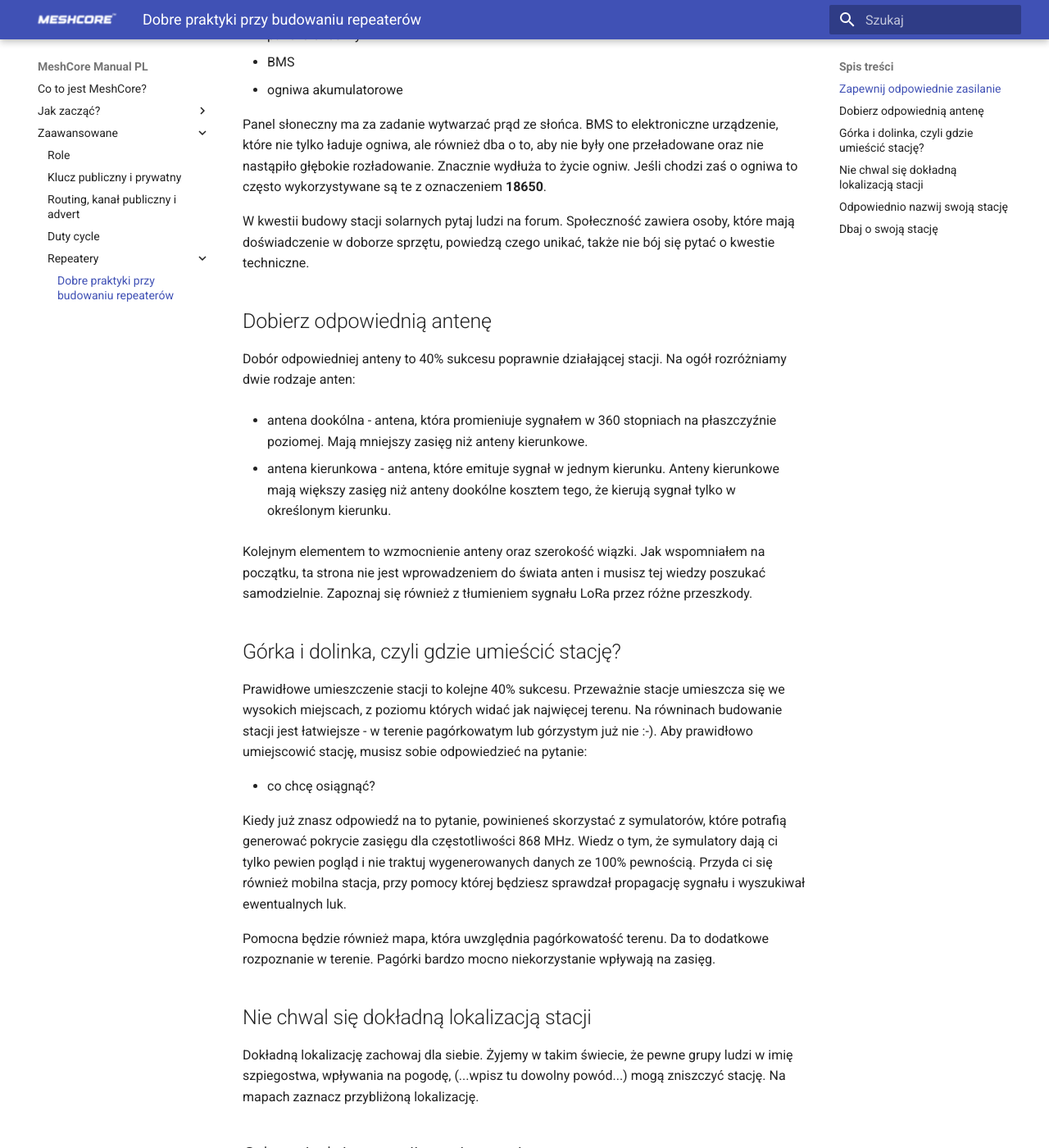
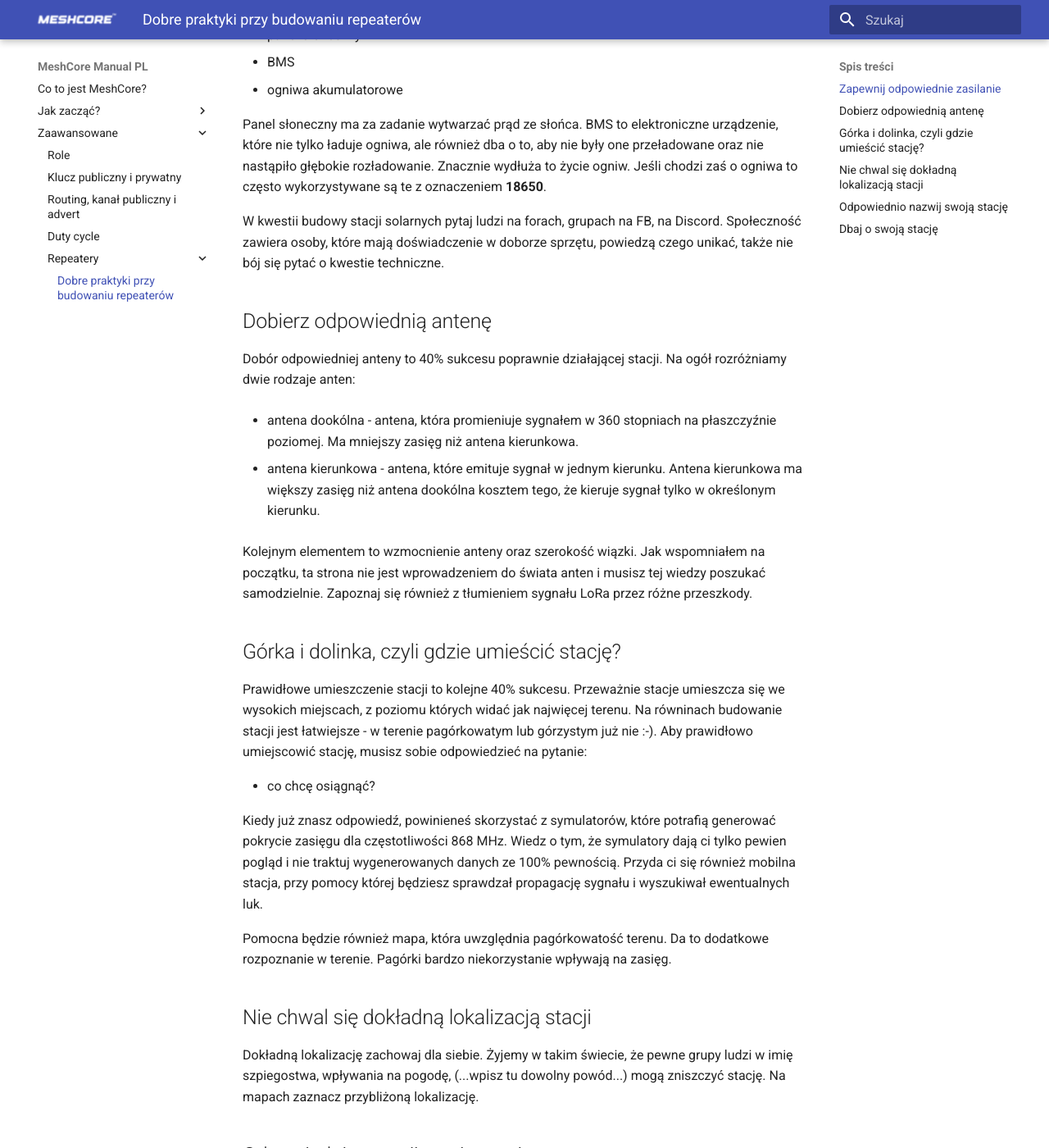
Before and after one commit to deFAT64/meshcore-manual-pl, an MkDocs documentation site: the page built from docs/zaawansowane/repeater/jakBudowacRepeatery.md, in a window 1280 px wide and 1400 px high, scrolled down 752 px. Shown: the whole window at 82% size. Built offline with MkDocs 1.6.1 and Material for MkDocs 9.7.7, drawn with Linux system fonts in a browser that asks for light colours; some of the changed text lies outside the part shown.

Commit message:
Fix grammatical and stylistic errors in jakBudowacRepeatery.md

```diff
--- a/docs/zaawansowane/repeater/jakBudowacRepeatery.md
+++ b/docs/zaawansowane/repeater/jakBudowacRepeatery.md
@@ -1,16 +1,16 @@
 # Dobre praktyki przy budowaniu repeaterów?
+
+!!! note
+    Wychodzę z założenia, że jeżeli już coś robić, to robić to profesjonalnie, dlatego też ta strona jest napisana w takim stylu, w jakim jest.
 
 !!! info
     Jeśli chcesz budować repeatery, musisz przyswoić dużo informacji o antenach, o rozchodzeniu się fal i nauczyć się czytać dokumentację techniczną anten. Potem musisz potrafić wykorzystać tę wiedzę w praktyce. Ten poradnik nie wchodzi w tę tematykę, musisz zdobyć tę wiedzę na własną rękę.
-
-!!! note
-    Wychodzę z założenia, że jeżeli już coś robić, to robić to profesjonalnie, dlatego też ta strona jest napisana w takim stylu, w jakim jest.
 
 ## Zapewnij odpowiednie zasilanie
 
 Repeatery tworzą szkielet sieci MeshCore, dlatego też ważne jest, aby zapewnić im ciągłość działania przez możliwie długi czas. Jeśli budujesz repeater w miejscu, gdzie masz dostęp do energii elektrycznej to pamiętaj o tym, aby zapewnić urządzeniu podtrzymanie zasilania. Może to być powerbank, bardziej profesjonalnie możesz zainwestować w zasilacz buforowy wraz z akumulatorem i w odpowiednią przetwornicę. Tutaj nie ma różnicy, czy zbudujesz stację w oparciu o EPS32 czy też nRF (ale dalej wiedz, że nRF pobiera mniej prądu).
 
-Jeśli budujesz stację solarną, bierz pod uwagę tylko urządzenia oparte o nRF. Nie popełniaj tego błędu i nie pchaj się w ESP32, to będziesz migrował na nRF. Kolejne elementy wymagane do stacji solarnej to:
+Jeśli budujesz stację solarną, bierz pod uwagę tylko urządzenia oparte o nRF. Nie popełniaj tego błędu i nie pchaj się w ESP32, bo będziesz migrował na nRF. Kolejne elementy wymagane do stacji solarnej to:
 
 - panel słoneczny
 - BMS
@@ -18,15 +18,15 @@ Jeśli budujesz stację solarną, bierz pod uwagę tylko urządzenia oparte o nR
 
 Panel słoneczny ma za zadanie wytwarzać prąd ze słońca. BMS to elektroniczne urządzenie, które nie tylko ładuje ogniwa, ale również dba o to, aby nie były one przeładowane oraz nie nastąpiło głębokie rozładowanie. Znacznie wydłuża to życie ogniw. Jeśli chodzi zaś o ogniwa to często wykorzystywane są te z oznaczeniem **18650**.
 
-W kwestii budowy stacji solarnych pytaj ludzi na forum. Społeczność zawiera osoby, które mają doświadczenie w doborze sprzętu, powiedzą czego unikać, także nie bój się pytać o kwestie techniczne.
+W kwestii budowy stacji solarnych pytaj ludzi na forach, grupach na FB, na Discord. Społeczność zawiera osoby, które mają doświadczenie w doborze sprzętu, powiedzą czego unikać, także nie bój się pytać o kwestie techniczne.
 
 ## Dobierz odpowiednią antenę
 
 Dobór odpowiedniej anteny to 40% sukcesu poprawnie działającej stacji. Na ogół rozróżniamy dwie rodzaje anten:
 
-- antena dookólna - antena, która promieniuje sygnałem w 360 stopniach na płaszczyźnie poziomej. Mają mniejszy zasięg niż anteny kierunkowe.
+- antena dookólna - antena, która promieniuje sygnałem w 360 stopniach na płaszczyźnie poziomej. Ma mniejszy zasięg niż antena kierunkowa.
 
-- antena kierunkowa - antena, które emituje sygnał w jednym kierunku. Anteny kierunkowe mają większy zasięg niż anteny dookólne kosztem tego, że kierują sygnał tylko w określonym kierunku.
+- antena kierunkowa - antena, które emituje sygnał w jednym kierunku. Antena kierunkowa ma większy zasięg niż antena dookólna kosztem tego, że kieruje sygnał tylko w określonym kierunku.
 
 Kolejnym elementem to wzmocnienie anteny oraz szerokość wiązki. Jak wspomniałem na początku, ta strona nie jest wprowadzeniem do świata anten i musisz tej wiedzy poszukać samodzielnie. Zapoznaj się również z tłumieniem sygnału LoRa przez różne przeszkody.
 
@@ -36,9 +36,9 @@ Prawidłowe umieszczenie stacji to kolejne 40% sukcesu. Przeważnie stacje umies
 
 - co chcę osiągnąć?
 
-Kiedy już znasz odpowiedź na to pytanie, powinieneś skorzystać z symulatorów, które potrafią generować pokrycie zasięgu dla częstotliwości 868 MHz. Wiedz o tym, że symulatory dają ci tylko pewien pogląd i nie traktuj wygenerowanych danych ze 100% pewnością. Przyda ci się również mobilna stacja, przy pomocy której będziesz sprawdzał propagację sygnału i wyszukiwał ewentualnych luk.
+Kiedy już znasz odpowiedź, powinieneś skorzystać z symulatorów, które potrafią generować pokrycie zasięgu dla częstotliwości 868 MHz. Wiedz o tym, że symulatory dają ci tylko pewien pogląd i nie traktuj wygenerowanych danych ze 100% pewnością. Przyda ci się również mobilna stacja, przy pomocy której będziesz sprawdzał propagację sygnału i wyszukiwał ewentualnych luk.
 
-Pomocna będzie również mapa, która uwzględnia pagórkowatość terenu. Da to dodatkowe rozpoznanie w terenie. Pagórki bardzo mocno niekorzystanie wpływają na zasięg.
+Pomocna będzie również mapa, która uwzględnia pagórkowatość terenu. Da to dodatkowe rozpoznanie w terenie. Pagórki bardzo niekorzystanie wpływają na zasięg.
 
 ## Nie chwal się dokładną lokalizacją stacji
 
```
